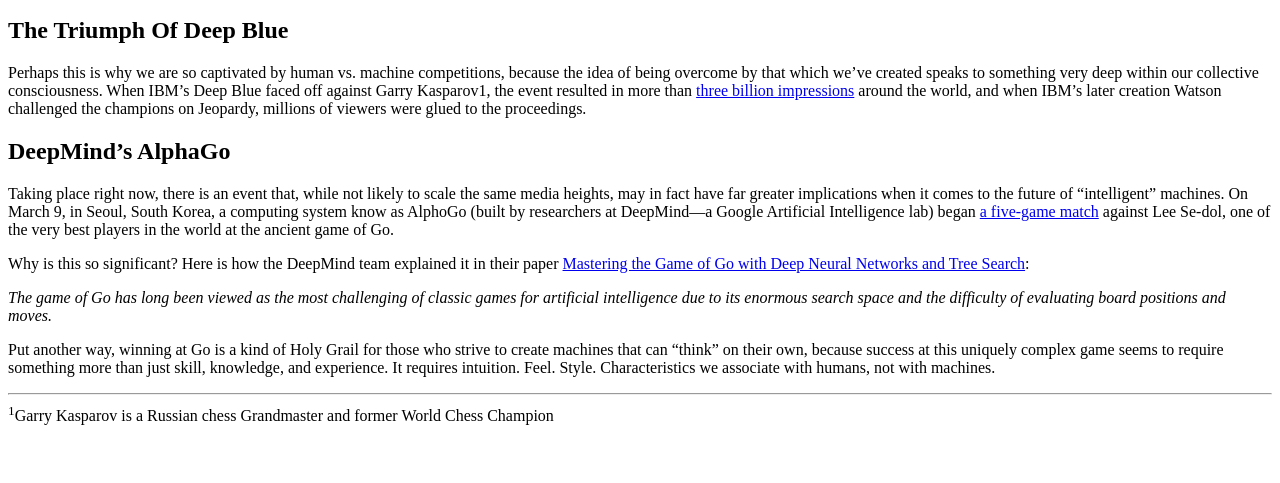
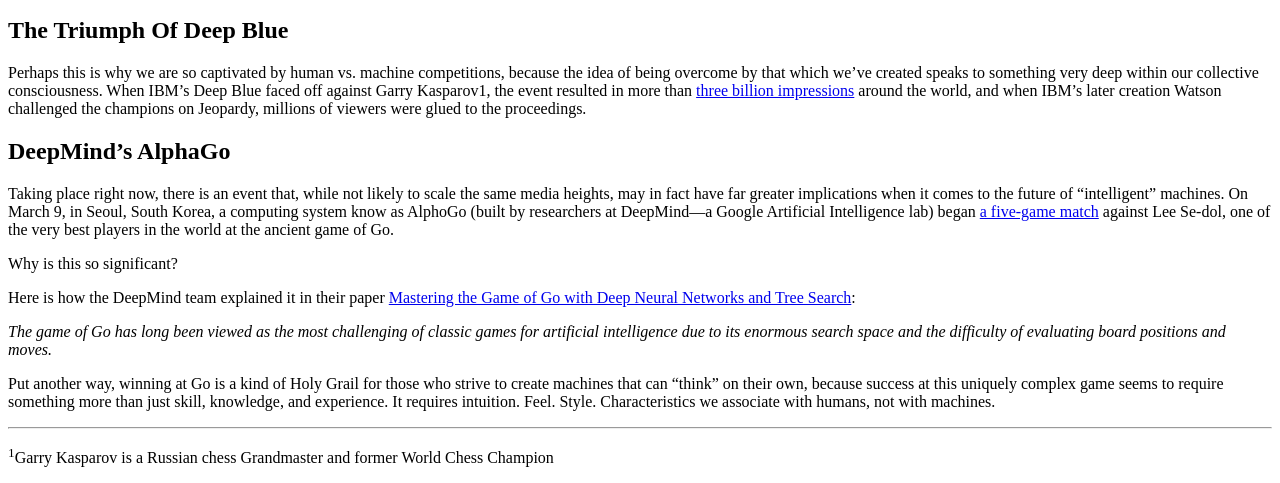
Before and after one commit to anmol-chawla/Udacity---Front-End-Web-Development, a plain HTML site: page mockup-to-article/index.html in a window 1280 px wide. Shown: the part 577-1060 px from the top of the page. Before the commit the page ends 1010 px from the top, so only its background shows below. Drawn offline with Linux system fonts and the light colour scheme.

Commit message:
Some edits

```diff
--- a/mockup-to-article/index.html
+++ b/mockup-to-article/index.html
@@ -10,30 +10,33 @@
   <div>
   	<h1>Humans vs. Machines: An AI Odyssey</h1>
 
-  	<span>By <strong><em>Christopher Watkins</em></strong></span>
+  	<p>By <strong><em>Christopher Watkins</em></strong></p>
 
-  	<p>March 10, 2016</p>
+  	<p><time>March 10, 2016</time></p>
 
     <p><em><strong>***Breaking News: AlphaGo has won the first two matches!***</strong> In this, the third in our series on the epic Go matches being played between AlphaGo (Google’s Artificial Intelligence software) and Lee Se-Dol (Current Go World Champion), we look at the history of Humans vs. Machines, and the innovations that have led us to this incredible moment in time.</em></p>
   </div>
+
   <div>
   	<img src="http://i2.wp.com/blog.udacity.com/wp-content/uploads/2016/03/56df2490a351d802222160.gif" alt="AlphaGo art">
 
   	<p>For as long as humans have built things, we’ve wrestled with the implications of what we’ve built. In many cases, these philosophical and ethical wrestlings have made for great drama—think Frankenstein, or 2001: A Space Odyssey. Often, the hypothetical scenarios we envision come remarkably close to true, and the discoveries we’ve made in the fields of Artificial Intelligence and Machine Learning make clear that a “computer with a mind of its own” is <s>going to take over the world</s> not such a fantastic thing to imagine any longer.</p>
   </div>
+
   <div>
   	<h2>The Triumph Of Deep Blue</h2>
 
   	<p>Perhaps this is why we are so captivated by human vs. machine competitions, because the idea of being overcome by that which we’ve created speaks to something very deep within our collective consciousness. When IBM’s Deep Blue faced off against Garry Kasparov1, the event resulted in more than <a href="http://www-03.ibm.com/ibm/history/ibm100/us/en/icons/deepblue/">three billion impressions</a> around the world, and when IBM’s later creation Watson challenged the champions on Jeopardy, millions of viewers were glued to the proceedings.</p>
   </div>
+
   <div>
   	<h2>DeepMind’s AlphaGo</h2>
 
   	<p>Taking place right now, there is an event that, while not likely to scale the same media heights, may in fact have far greater implications when it comes to the future of “intelligent” machines. On March 9, in Seoul, South Korea, a computing system know as AlphoGo (built by researchers at DeepMind—a Google Artificial Intelligence lab) began <a href="http://venturebeat.com/2016/02/04/youtube-will-livestream-googles-ai-playing-go-superstar-lee-sedol-in-march/">a five-game match</a> against Lee Se-dol, one of the very best players in the world at the ancient game of Go.</p>
 
-  	<span>Why is this so significant?</span>
+  	<p>Why is this so significant?</p>
 
-  	<span>Here is how the DeepMind team explained it in their paper <a href="http://airesearch.com/wp-content/uploads/2016/01/deepmind-mastering-go.pdf">Mastering the Game of Go with Deep Neural Networks and Tree Search</a>:</span>
+  	<p>Here is how the DeepMind team explained it in their paper <a href="http://airesearch.com/wp-content/uploads/2016/01/deepmind-mastering-go.pdf">Mastering the Game of Go with Deep Neural Networks and Tree Search</a>:</p>
 
   	<p><em>The game of Go has long been viewed as the most challenging of classic games for artificial intelligence due to its enormous search space and the difficulty of evaluating board positions and moves.</em></p>
 
@@ -41,7 +44,7 @@
   </div>
   <hr>
 
-  <span><sup>1</sup>Garry Kasparov is a Russian chess Grandmaster and former World Chess Champion</span>
+  <p><sup>1</sup>Garry Kasparov is a Russian chess Grandmaster and former World Chess Champion</p>
 
 </body>
 </html>
```
